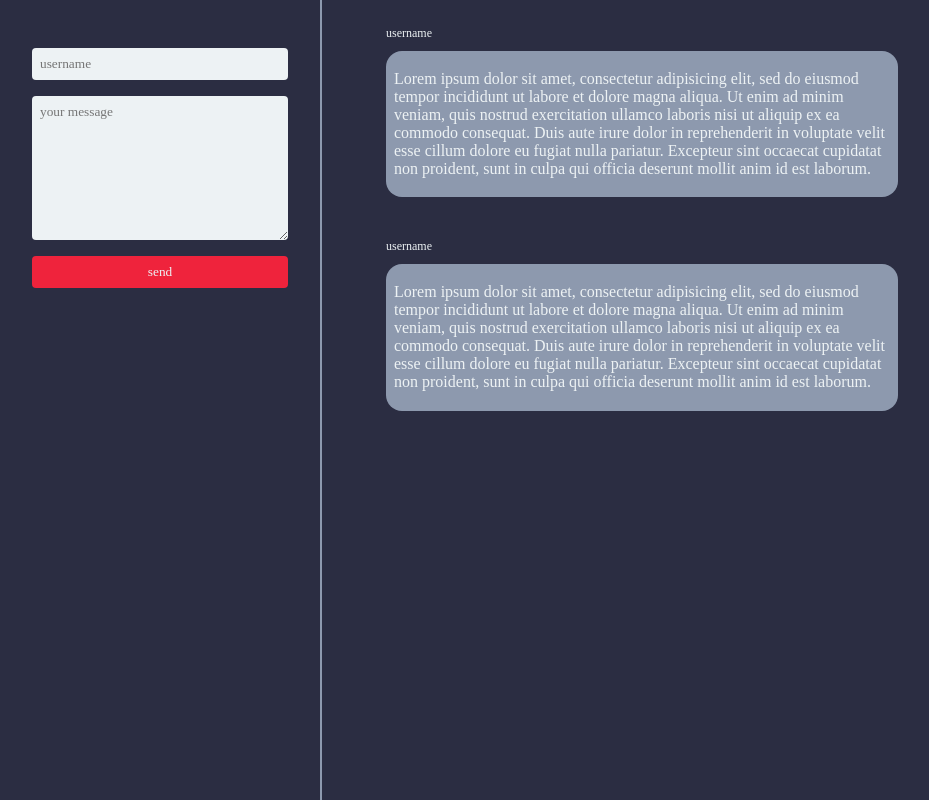
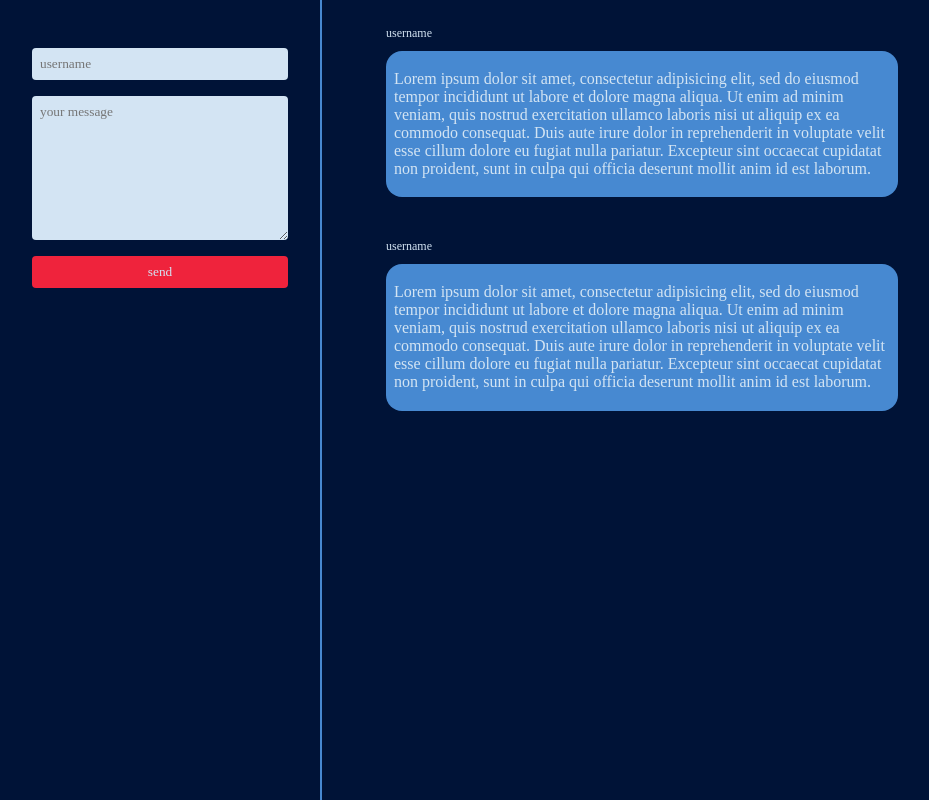
Before and after one commit to kirbs-btw/global-chat-website, a PHP site: page /index.html in a window 1280 px wide. Shown: the whole page, without its empty margins (0-929 px from the left). Run offline with PHP 8.4, Linux system fonts and the light colour scheme.

Commit message:
Add files via upload

```diff
--- a/css/main.css
+++ b/css/main.css
@@ -1,9 +1,15 @@
 :root{
-  --bgColor: #2b2d42;
+  /* --bgColor: #2b2d42;
   --secColor: #8d99ae;
   --accentColor: #ef233c;
   --hightlightColor: #d90429;
-  --textColor: #edf2f4;
+  --textColor: #edf2f4; */
+
+  --bgColor: #001337;
+  --secColor: #4789d1;
+  --accentColor: #ef233c;
+  --hightlightColor: #4789d1;
+  --textColor: #d3e4f3;
 }
 
 body{
```
